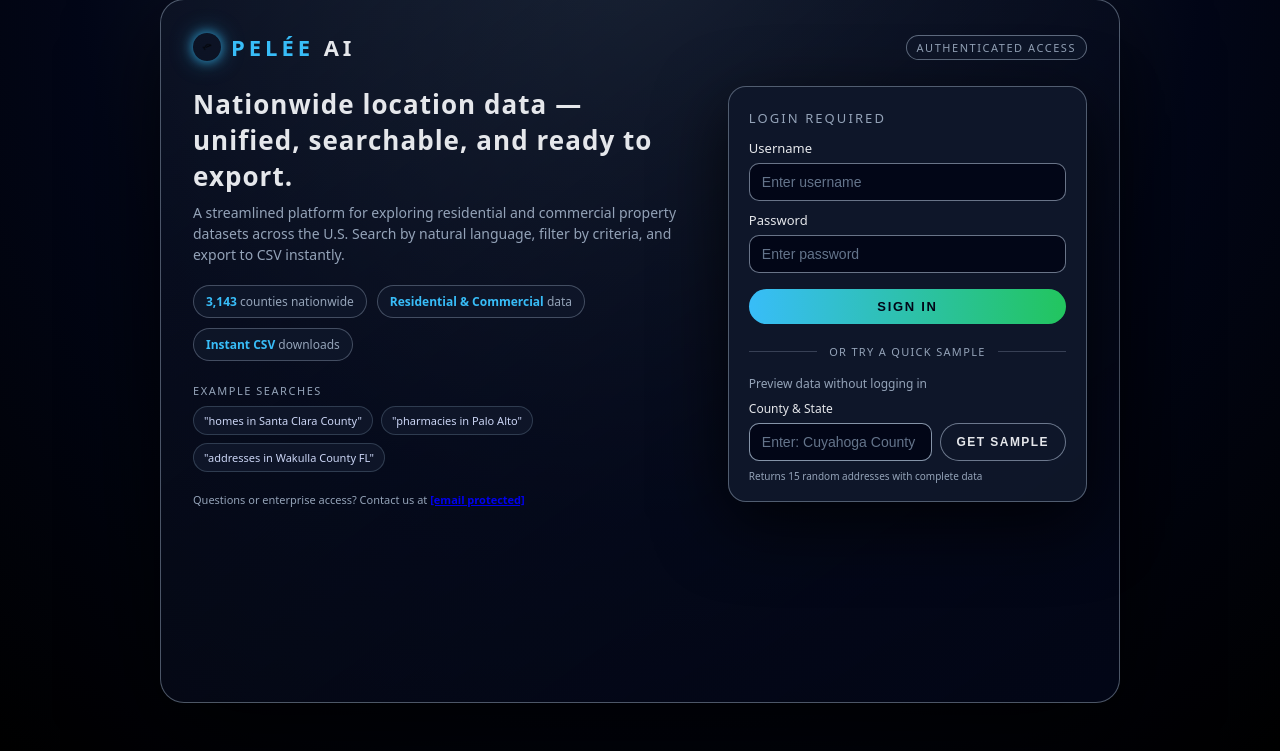
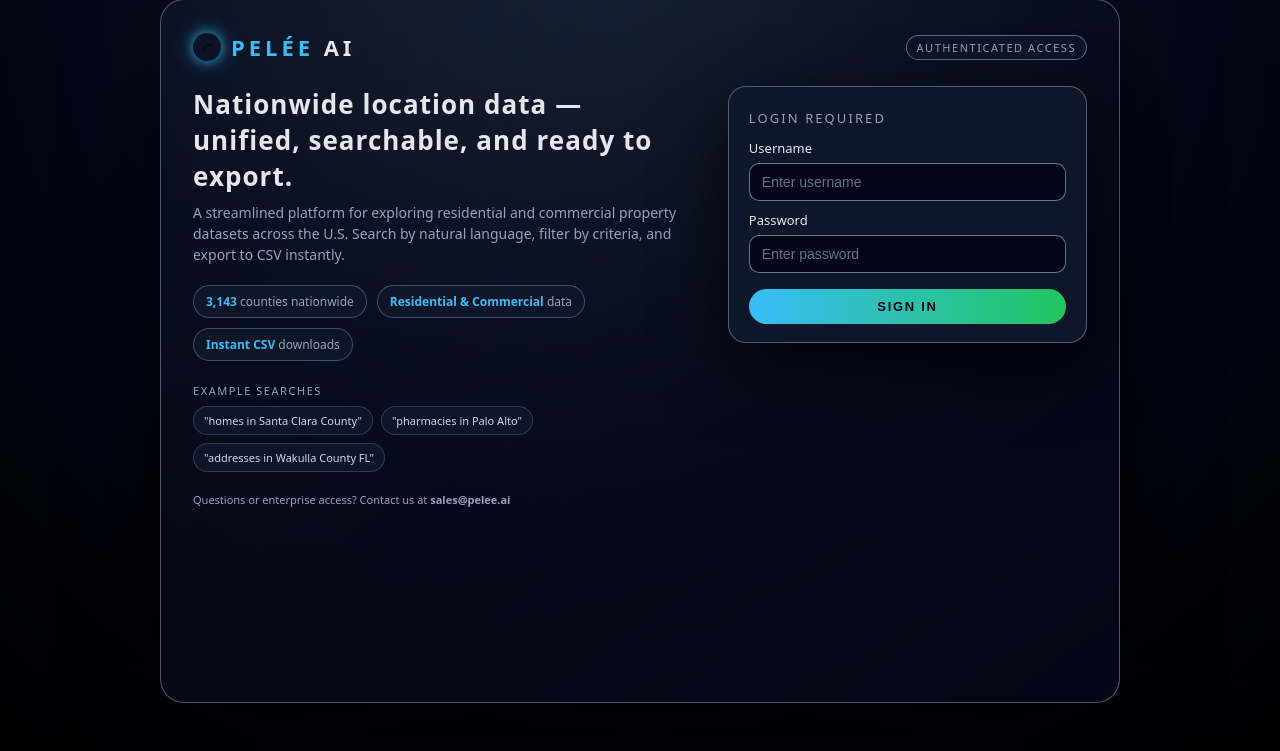
Before and after one commit to ccjackb22/Pelee.Residential, a Flask app: page /login in a window 1280 px wide. Shown: the part 49-800 px from the top of the page. Run offline with Flask 3, Linux system fonts and the light colour scheme.

Commit message:
Update login.html

```diff
--- a/templates/login.html
+++ b/templates/login.html
@@ -223,79 +223,6 @@
             font-size: 11px;
             color: var(--muted);
         }
-
-        .divider {
-            margin: 20px 0 16px;
-            display: flex;
-            align-items: center;
-            gap: 12px;
-            color: var(--muted);
-            font-size: 11px;
-            text-transform: uppercase;
-            letter-spacing: 0.12em;
-        }
-
-        .divider::before,
-        .divider::after {
-            content: '';
-            flex: 1;
-            height: 1px;
-            background: rgba(148,163,184,0.3);
-        }
-
-        .sample-section {
-            margin-top: 16px;
-        }
-
-        .sample-label {
-            font-size: 12px;
-            color: var(--muted);
-            margin-bottom: 8px;
-        }
-
-        .sample-input-row {
-            display: flex;
-            gap: 8px;
-            margin-bottom: 8px;
-        }
-
-        .sample-input-row input {
-            flex: 1;
-            margin-bottom: 0;
-            background: #020617 !important;
-            border: 1px solid rgba(148,163,184,0.9) !important;
-            color: var(--text) !important;
-        }
-
-        .sample-input-row input:focus {
-            border-color: var(--accent) !important;
-            outline: none;
-        }
-
-        .btn-secondary {
-            padding: 10px 16px;
-            border-radius: 999px;
-            border: 1px solid rgba(148,163,184,0.7);
-            background: rgba(15,23,42,0.9);
-            color: var(--text);
-            font-size: 12px;
-            font-weight: 600;
-            text-transform: uppercase;
-            letter-spacing: 0.12em;
-            cursor: pointer;
-            white-space: nowrap;
-        }
-
-        .btn-secondary:hover {
-            border-color: var(--accent);
-            background: rgba(15,23,42,1);
-        }
-
-        .sample-hint {
-            font-size: 10px;
-            color: var(--muted);
-            margin-top: 4px;
-        }
     </style>
 </head>
 
@@ -339,11 +266,11 @@
 
             <div class="footnote" style="margin-top:20px;">
                 Questions or enterprise access? Contact us at
-                <strong><a href="/cdn-cgi/l/email-protection" class="__cf_email__" data-cfemail="0d7e6c61687e4d7d68616868236c64">[email&#160;protected]</a></strong>
+                <strong>sales@pelee.ai</strong>
             </div>
         </div>
 
-        <!-- RIGHT SIDE (LOGIN + QUICK SAMPLE) -->
+        <!-- RIGHT SIDE (LOGIN) -->
         <div>
             <div class="login-card">
                 <div class="login-title">Login Required</div>
@@ -362,25 +289,10 @@
                     {% endif %}
                 </form>
 
-                <div class="divider">Or try a quick sample</div>
+            </div>
+        </div>
 
-                <div class="sample-section">
-                    <div class="sample-label">Preview data without logging in</div>
-
-                    <form method="POST" action="{{ url_for('quick_sample') }}">
-                        <label for="sample_query" style="font-size: 12px; margin-bottom: 6px; display: block; color: var(--text);">
-                            County & State
-                        </label>
-                        <div class="sample-input-row">
-                            <input
-                                id="sample_query"
-                                type="text"
-                                name="sample_query"
-                                placeholder="Enter: Cuyahoga County Ohio"
-                                autocomplete="off"
-                            >
-                            <button type="submit" class="btn-secondary">Get Sample</button>
-                        </div>
-                        <div class="sample-hint">
-                            Returns 15 random addresses with complete data
-                        </div>
+    </div>
+</div>
+</body>
+</html>
```
